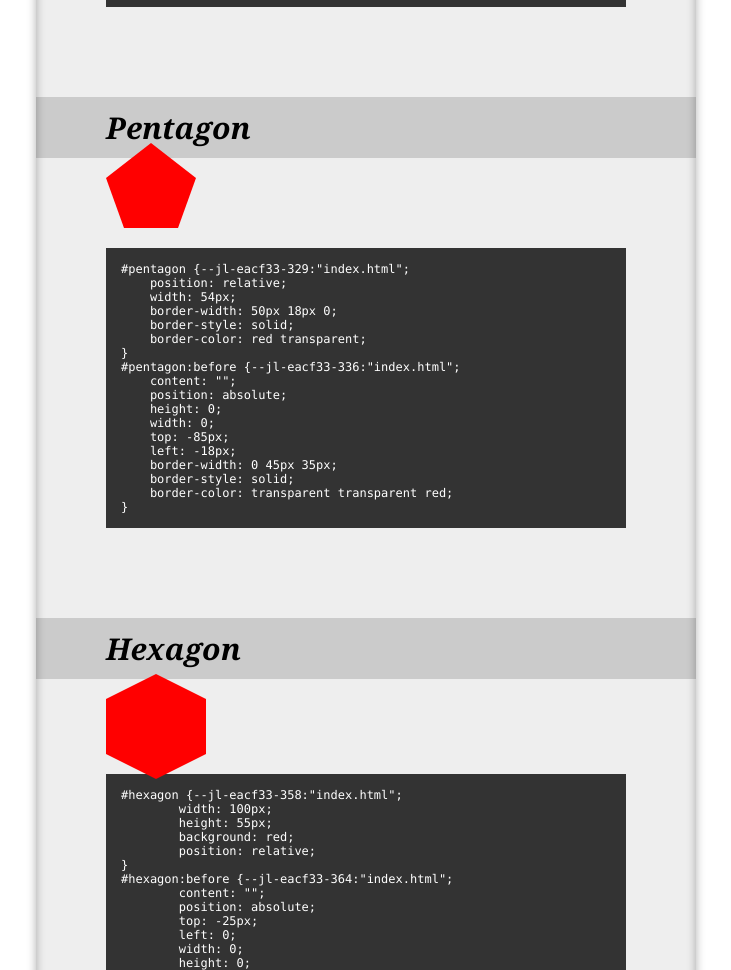
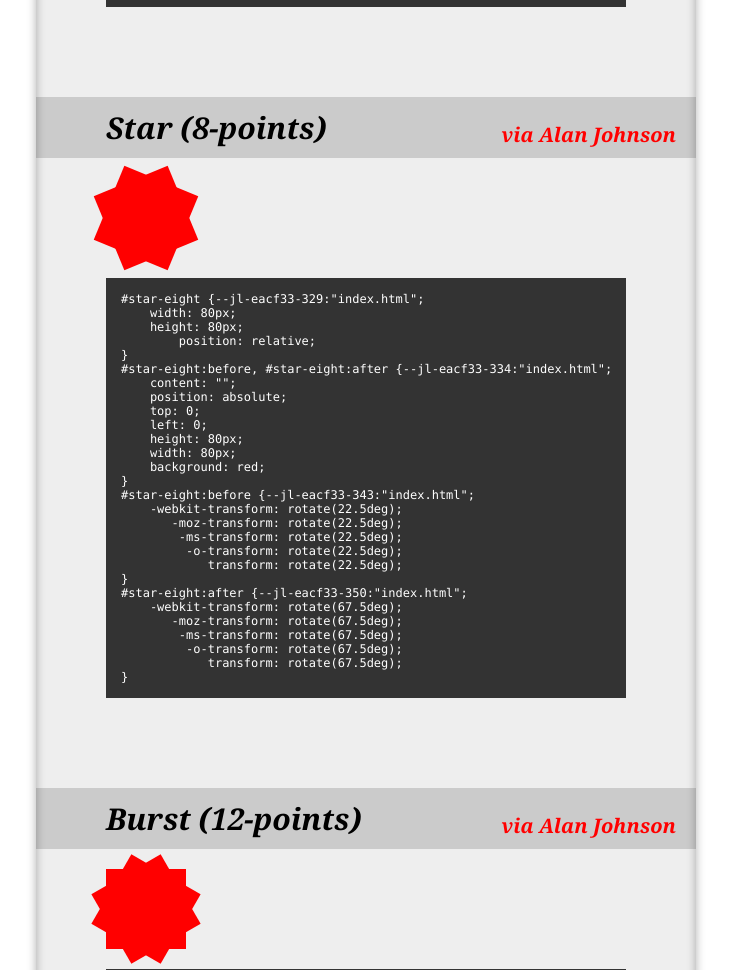
Before and after one commit to CSS-Tricks/Shapes-Of-CSS, a plain HTML site: page index.html in a window 1280 px wide. Shown: the part 7760-8730 px from the top of the page, without its empty margins (274-1005 px from the left). Drawn offline with Linux system fonts and the light colour scheme.

Commit message:
Two new shapes via Alan Johnson

```diff
--- a/index.html
+++ b/index.html
@@ -321,6 +321,85 @@
 
 				<div class="shape">
 
+					<h2>Star (8-points) <a href="http://commondream.net/">via Alan Johnson</a></h2>
+
+					<div id="star-eight"></div>
+
+					<style contenteditable>
+#star-eight {
+    width: 80px;
+    height: 80px;
+	position: relative;
+}
+#star-eight:before, #star-eight:after {
+    content: "";
+    position: absolute;
+    top: 0;
+    left: 0;
+    height: 80px;
+    width: 80px;
+    background: red;
+}
+#star-eight:before {
+    -webkit-transform: rotate(22.5deg);
+       -moz-transform: rotate(22.5deg);
+        -ms-transform: rotate(22.5deg);
+         -o-transform: rotate(22.5deg);
+            transform: rotate(22.5deg);
+}
+#star-eight:after {
+    -webkit-transform: rotate(67.5deg);
+       -moz-transform: rotate(67.5deg);
+        -ms-transform: rotate(67.5deg);
+         -o-transform: rotate(67.5deg);
+            transform: rotate(67.5deg);
+}
+					</style>
+
+				</div>
+
+				<div class="shape">
+
+					<h2>Burst (12-points) <a href="http://commondream.net/">via Alan Johnson</a></h2>
+
+					<div id="burst"></div>
+
+					<style contenteditable>
+#burst {
+    background: red;
+    width: 80px;
+    height: 80px;
+    position: relative;
+}
+#burst:before, #burst:after {
+    content: "";
+    position: absolute;
+    top: 0;
+    left: 0;
+    height: 80px;
+    width: 80px;
+    background: red;
+}
+#burst:before {
+    -webkit-transform: rotate(30deg);
+       -moz-transform: rotate(30deg);
+        -ms-transform: rotate(30deg);
+         -o-transform: rotate(30deg);
+            transform: rotate(30deg);
+}
+#burst:after {
+    -webkit-transform: rotate(60deg);
+       -moz-transform: rotate(60deg);
+        -ms-transform: rotate(60deg);
+         -o-transform: rotate(60deg);
+            transform: rotate(60deg);
+}
+					</style>
+
+				</div>
+
+				<div class="shape">
+
 					<h2>Pentagon</h2>
 
 					<div id="pentagon"></div>
@@ -525,7 +604,6 @@
 
 				</div>
 
-
 		</div>
 
 	</div>
```
